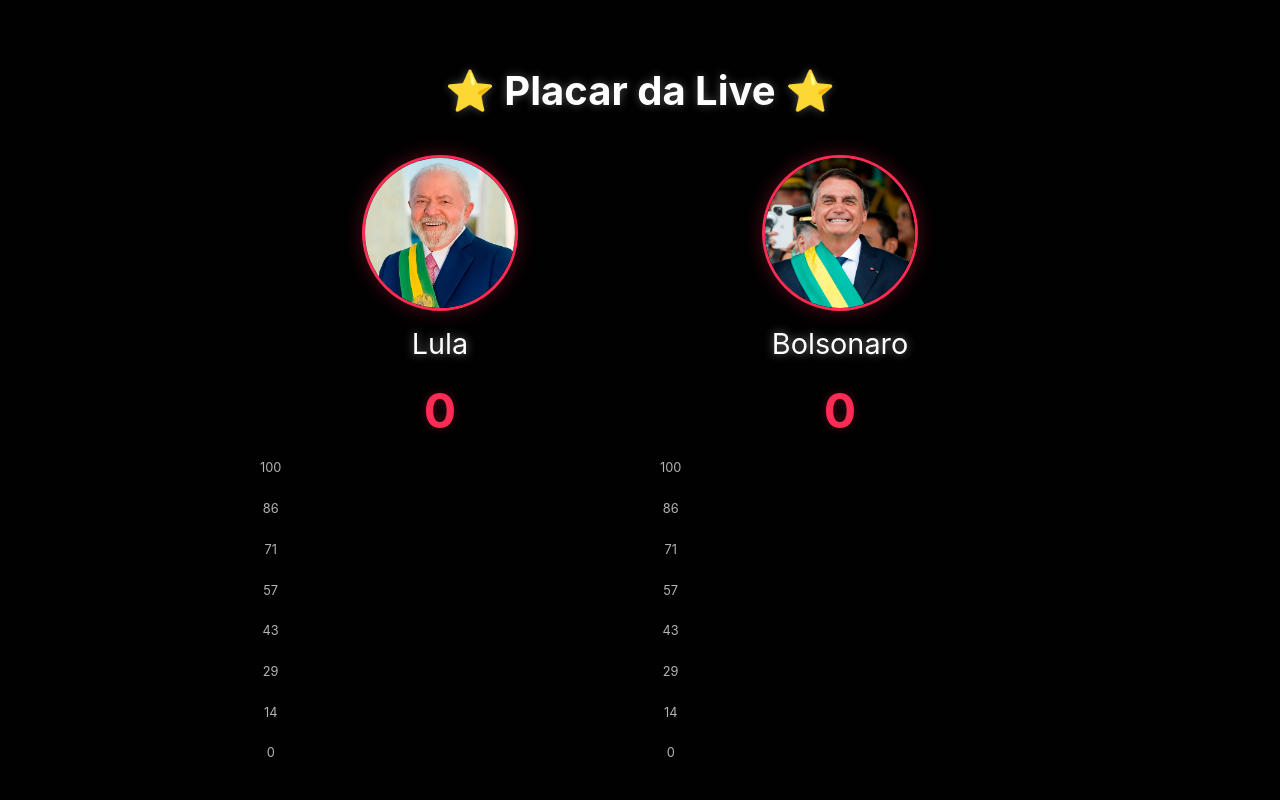
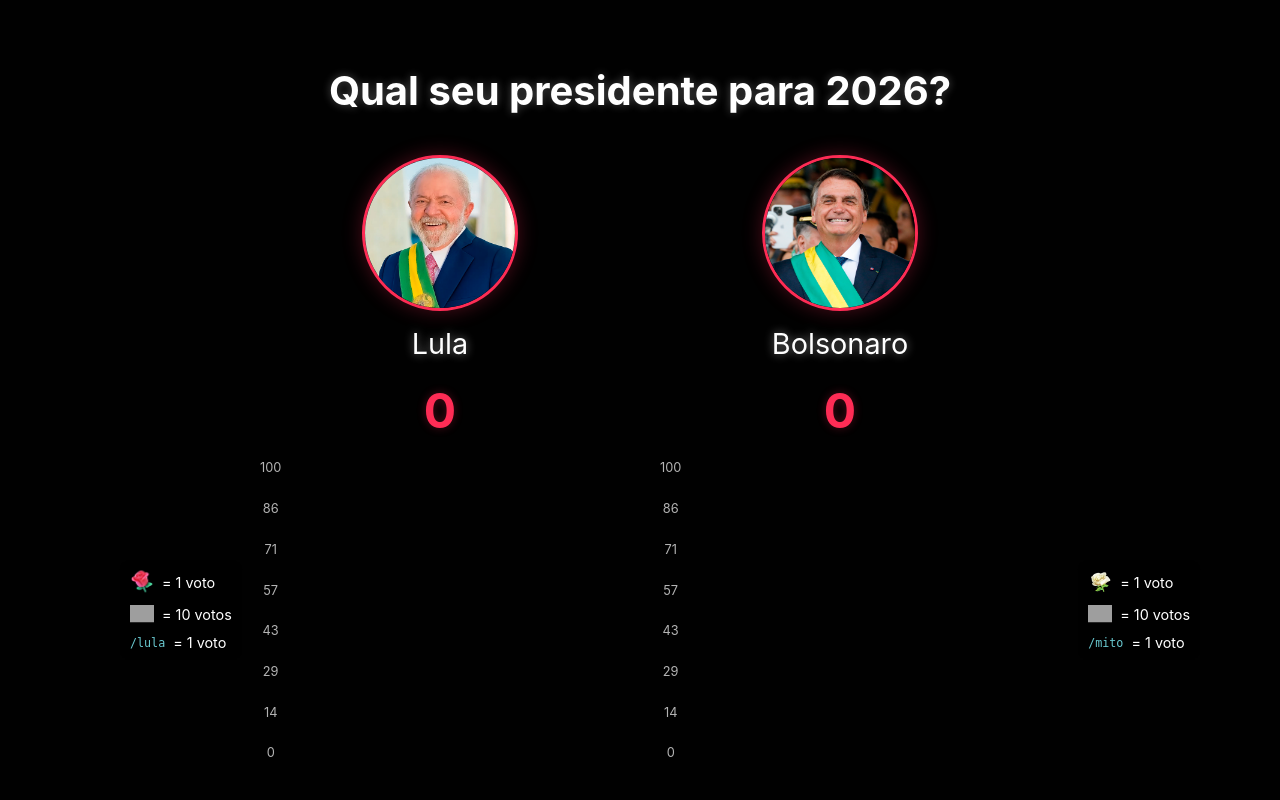
Before and after one commit to tibitibligh1975/tiktok, a Flask app: page / in a window 1280 px wide. Run offline with Flask 3, Linux system fonts and the light colour scheme; some libraries are stand-ins or nearby versions; grey boxes are pictures that could not be loaded.

Commit message:
Add gift and command legend with point values

```diff
--- a/app.py
+++ b/app.py
@@ -18,20 +18,24 @@ def home():
 def webhook_time_a():
     global time_a
 
-    # Lê os dados do body
     body_data = request.get_data().decode('utf-8')
-    # Converte os dados do form para um dicionário
     data = parse_qs(body_data)
 
-    # Pega o primeiro valor da lista retornada pelo parse_qs
+    gift_name = data.get('giftName', [''])[0]
     coins = int(data.get('coins', [1])[0])
-    time_a += coins
 
-    # Envia o número de coins para determinar quantas animações fazer
+    # Verifica qual presente foi enviado
+    if gift_name == 'Coração':  # Ajuste o nome conforme aparecer no webhook
+        pontos = coins * 10  # Coração vale 10
+    else:
+        pontos = coins  # Rosa vale 1
+
+    time_a += pontos
+
     socketio.emit('atualizar_pontos', {
         'time_a': time_a,
         'time_b': time_b,
-        'animacoes_a': coins,
+        'animacoes_a': pontos,
         'animacoes_b': 0
     })
 
@@ -41,21 +45,25 @@ def webhook_time_a():
 def webhook_time_b():
     global time_b
 
-    # Lê os dados do body
     body_data = request.get_data().decode('utf-8')
-    # Converte os dados do form para um dicionário
     data = parse_qs(body_data)
 
-    # Pega o primeiro valor da lista retornada pelo parse_qs
+    gift_name = data.get('giftName', [''])[0]
     coins = int(data.get('coins', [1])[0])
-    time_b += coins
 
-    # Envia o número de coins para determinar quantas animações fazer
+    # Verifica qual presente foi enviado
+    if gift_name == 'Dino':  # Ajuste o nome conforme aparecer no webhook
+        pontos = coins * 10  # Dino vale 10
+    else:
+        pontos = coins  # Flor vale 1
+
+    time_b += pontos
+
     socketio.emit('atualizar_pontos', {
         'time_a': time_a,
         'time_b': time_b,
         'animacoes_a': 0,
-        'animacoes_b': coins
+        'animacoes_b': pontos
     })
 
     return {'status': 'success'}, 200
--- a/templates/index.html
+++ b/templates/index.html
@@ -134,11 +134,50 @@
             font-size: 0.8em;
             margin-left: 5px;
         }
+
+        .legenda {
+            position: absolute;
+            background: rgba(0, 0, 0, 0.7);
+            border-radius: 10px;
+            padding: 10px;
+            color: white;
+            font-size: 0.9em;
+            display: flex;
+            flex-direction: column;
+            gap: 8px;
+            top: 50%;
+            transform: translateY(-50%);
+        }
+
+        .legenda-esquerda {
+            left: -180px;
+        }
+
+        .legenda-direita {
+            right: -180px;
+        }
+
+        .item-legenda {
+            display: flex;
+            align-items: center;
+            gap: 8px;
+        }
+
+        .item-legenda img {
+            width: 24px;
+            height: 24px;
+            object-fit: contain;
+        }
+
+        .comando {
+            color: #69c9d0;
+            font-family: monospace;
+        }
     </style>
 </head>
 <body>
     <div class="container">
-        <h1 class="title">⭐ Placar da Live ⭐</h1>
+        <h1 class="title">Qual seu presidente para 2026?</h1>
         <div class="placar">
             <div class="time">
                 <div class="time-imagem">
@@ -147,8 +186,22 @@
                 <div class="time-nome">Lula</div>
                 <div class="pontos" id="pontosA">{{ time_a }}</div>
                 <div class="barra-container">
-                    <div class="barra" id="barraA" style="height: 0%"></div>
+                    <div class="barra" id="barraA"></div>
                     <div class="escala" id="escalaA"></div>
+                    <div class="legenda legenda-esquerda">
+                        <div class="item-legenda">
+                            <img src="{{ url_for('static', filename='images/rosa.webp') }}" alt="Rosa">
+                            <span>= 1 voto</span>
+                        </div>
+                        <div class="item-legenda">
+                            <img src="{{ url_for('static', filename='images/coracao.webp') }}" alt="Coração">
+                            <span>= 10 votos</span>
+                        </div>
+                        <div class="item-legenda">
+                            <span class="comando">/lula</span>
+                            <span>= 1 voto</span>
+                        </div>
+                    </div>
                 </div>
             </div>
             <div class="time">
@@ -158,8 +211,22 @@
                 <div class="time-nome">Bolsonaro</div>
                 <div class="pontos" id="pontosB">{{ time_b }}</div>
                 <div class="barra-container">
-                    <div class="barra" id="barraB" style="height: 0%"></div>
+                    <div class="barra" id="barraB"></div>
                     <div class="escala" id="escalaB"></div>
+                    <div class="legenda legenda-direita">
+                        <div class="item-legenda">
+                            <img src="{{ url_for('static', filename='images/flor.webp') }}" alt="Flor">
+                            <span>= 1 voto</span>
+                        </div>
+                        <div class="item-legenda">
+                            <img src="{{ url_for('static', filename='images/dino.webp') }}" alt="Dino">
+                            <span>= 10 votos</span>
+                        </div>
+                        <div class="item-legenda">
+                            <span class="comando">/mito</span>
+                            <span>= 1 voto</span>
+                        </div>
+                    </div>
                 </div>
             </div>
         </div>
```
